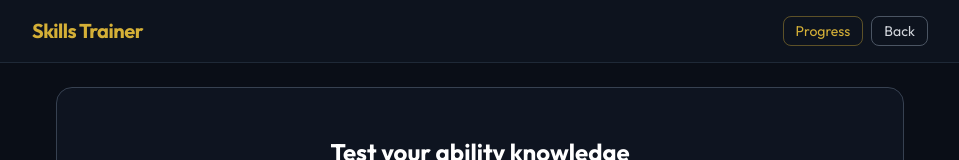
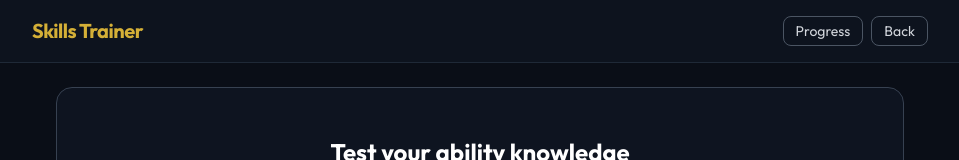
Before and after one commit to mred-randomprojects/guess-class-lol, a React (Vite) app: page /#/skills-trainer in a window 1280 px wide. Shown: the top 160 px of the page, without its empty margins (160-1119 px from the left). Built offline with nearby package versions, Linux system fonts and the light colour scheme.

Commit message:
Remove highlight from button

```diff
--- a/src/SkillsTrainer.tsx
+++ b/src/SkillsTrainer.tsx
@@ -371,7 +371,7 @@ function SkillsTrainer() {
                         <div className="flex items-center gap-2">
                             <Link
                                 to="/skills-trainer/progress"
-                                className="rounded-lg border border-rift-gold/40 px-3 py-1 text-sm text-rift-gold hover:border-rift-gold hover:bg-rift-gold/10"
+                                className="rounded-lg border border-gray-600 px-3 py-1 text-sm text-gray-300 hover:border-gray-400 hover:text-white"
                             >
                                 Progress
                             </Link>
```
